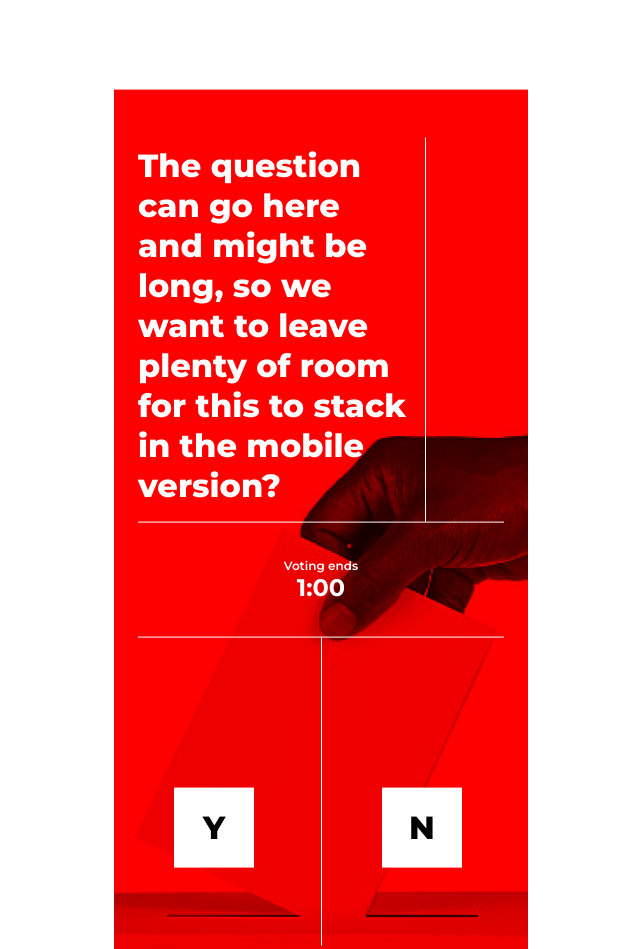
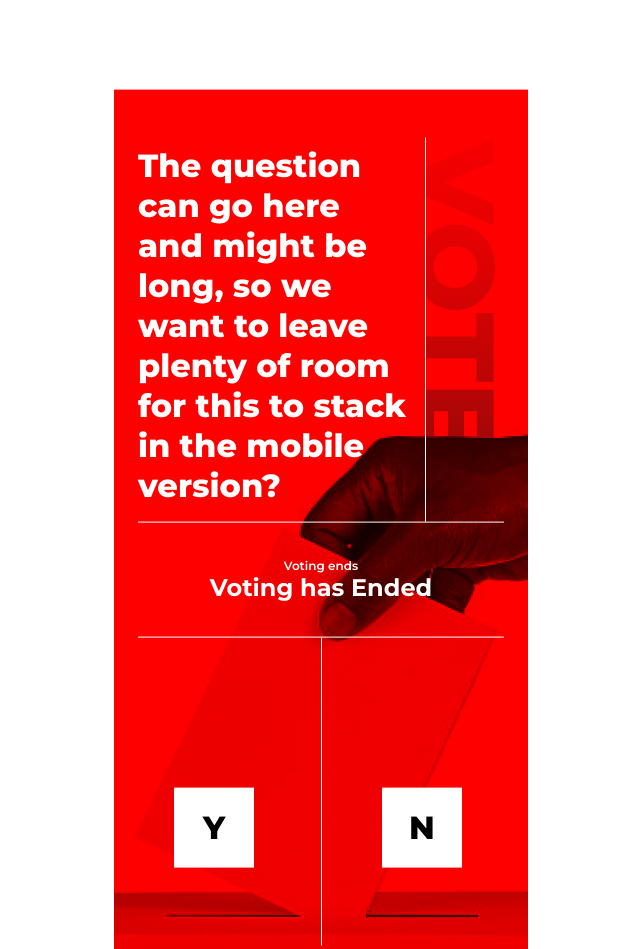
Before and after one commit to jwilliams69420/UX-FEE-Crosspair-Polling-Project, a website: page index.html in a window 1280 px wide. Shown: the top 949 px of the page, without its empty margins (319-959 px from the left). Drawn offline with Linux system fonts and the light colour scheme.

Commit message:
add contdown timer and vote svg

```diff
--- a/index.html
+++ b/index.html
@@ -13,6 +13,7 @@
       href="https://fonts.googleapis.com/css2?family=Montserrat:wght@600;700;800&display=swap"
       rel="stylesheet"
     />
+    <script src="script.js"></script>
     <title>FEE/UX Crosspair Exercise</title>
   </head>
   <body>
@@ -26,11 +27,13 @@
               The question can go here and might be long, so we want to leave
               plenty of room for this to stack in the mobile version?
             </div>
-            <div class="top-right"></div>
+            <div class="top-right">
+                <img src="logo.svg" height="345" alt="vote">
+            </div>
             <div class="middle white flex row center-content">
               <div class="flex column center-content center-text">
                 <p class="sm-font semi-bold">Voting ends</p>
-                <p class="md-font bold">1:00</p>
+                <p class="md-font bold"><span id="timer">1:00</span></p>
               </div>
             </div>
             <div class="bottom-left">
--- a/script.js
+++ b/script.js
@@ -0,0 +1,140 @@
+// function animateValue(id, start, end, duration) {
+//     if (start === end) return;
+//     var range = end - start;
+//     var current = start;
+//     var increment = end > start? 1 : -1;
+//     var stepTime = Math.abs(Math.floor(duration / range));
+//     var obj = document.getElementById(id);
+//     var timer = setInterval(function() {
+//         current += increment;
+//         obj.innerHTML = current;
+//         if (current == end) {
+//             clearInterval(timer);
+//         }
+//     }, stepTime);
+// }
+
+// animateValue("value", 100, 25, 5000);
+
+// (function () {
+//     const second = 1000,
+//           minute = second * 60,
+//           hour = minute * 60,
+//           day = hour * 24;
+
+//     //I'm adding this section so I don't have to keep updating this pen every year :-)
+//     //remove this if you don't need it
+//     let today = new Date(),
+//         dd = String(today.getDate()).padStart(2, "0"),
+//         mm = String(today.getMonth() + 1).padStart(2, "0"),
+//         yyyy = today.getFullYear(),
+//         nextYear = yyyy + 1,
+//         dayMonth = "09/30/",
+//         birthday = dayMonth + yyyy;
+
+//     today = mm + "/" + dd + "/" + yyyy;
+//     if (today > birthday) {
+//       birthday = dayMonth + nextYear;
+//     }
+//     //end
+
+//     const countDown = new Date(birthday).getTime(),
+//         x = setInterval(function() {
+
+//           const now = new Date().getTime(),
+//                 distance = countDown - now;
+
+//           document.getElementById("days").innerText = Math.floor(distance / (day)),
+//             document.getElementById("hours").innerText = Math.floor((distance % (day)) / (hour)),
+//             document.getElementById("minutes").innerText = Math.floor((distance % (hour)) / (minute)),
+//             document.getElementById("seconds").innerText = Math.floor((distance % (minute)) / second);
+
+//           //do something later when date is reached
+//           if (distance < 0) {
+//             document.getElementById("headline").innerText = "It's my birthday!";
+//             document.getElementById("countdown").style.display = "none";
+//             document.getElementById("content").style.display = "block";
+//             clearInterval(x);
+//           }
+//           //seconds
+//         }, 0)
+//     }());
+
+// (function () {
+//   const second = 1000,
+//     minute = second * 60,
+//     hour = minute * 60,
+//     day = hour * 24;
+
+//   //I'm adding this section so I don't have to keep updating this pen every year :-)
+//   //remove this if you don't need it
+//   let today = new Date(),
+//     currentTimeInMinutes = String(today.getMinutes()).padStart(2, "0"),
+//     endTimeInMinutes = String(today.getMinutes() + 1).padStart(2, "0"),
+//     dd = String(today.getDate()).padStart(2, "0"),
+//     mm = String(today.getMonth() + 1).padStart(2, "0"),
+//     yyyy = today.getFullYear(),
+//     nextYear = yyyy + 1,
+//     dayMonth = "09/30/",
+//     birthday = dayMonth + yyyy;
+
+//   today = mm + "/" + dd + "/" + yyyy;
+//   if (today > birthday) {
+//     birthday = dayMonth + nextYear;
+//   }
+//   //end
+
+//   let startTime = currentTimeInMinutes;
+//   let endTime = endTimeInMinutes;
+//   let timeInSeconds = new Date().getSeconds();
+
+//   console.log(startTime);
+//   console.log(endTime);
+//   console.log(birthday);
+//   console.log(timeInSeconds);
+
+//   const countDown = new Date(birthday).getTime(),
+//     x = setInterval(function () {
+//       const now = new Date().getTime(),
+//         distance = countDown - 60;
+//       (document.getElementById("minutes").innerText = Math.floor(
+//         (distance % hour) / minute
+//       )),
+//         (document.getElementById("seconds").innerText = Math.floor(
+//           (distance % minute) / second
+//         ));
+
+//       //do something later when date is reached
+//       if (distance < 0) {
+//         // document.getElementById("headline").innerText = "It's my birthday!";
+//         // document.getElementById("countdown").style.display = "none";
+//         // document.getElementById("content").style.display = "block";
+//         clearInterval(x);
+//       }
+//       //seconds
+//     }, 0);
+// })();
+
+let seconds=60;
+let timer;
+function myFunction() {
+  if(seconds < 60) {
+    document.getElementById("timer").innerHTML = "0:" + String(seconds).padStart(2, "0");
+  }
+  if (seconds >0 ) {
+     seconds--;
+  } else {
+     clearInterval(timer);
+     document.getElementById("timer").innerHTML="Voting has Ended";
+  }
+}
+    timer = setInterval(function() {
+      myFunction();
+    }, 10);
+
+document.getElementById("timer").innerHTML="1:00";
+
+// TODO:
+// Trigger end state after timer runs out
+// Add animations
+// Add interactions
```
Also changed, not shown: logo.svg (added), 1 other file.
